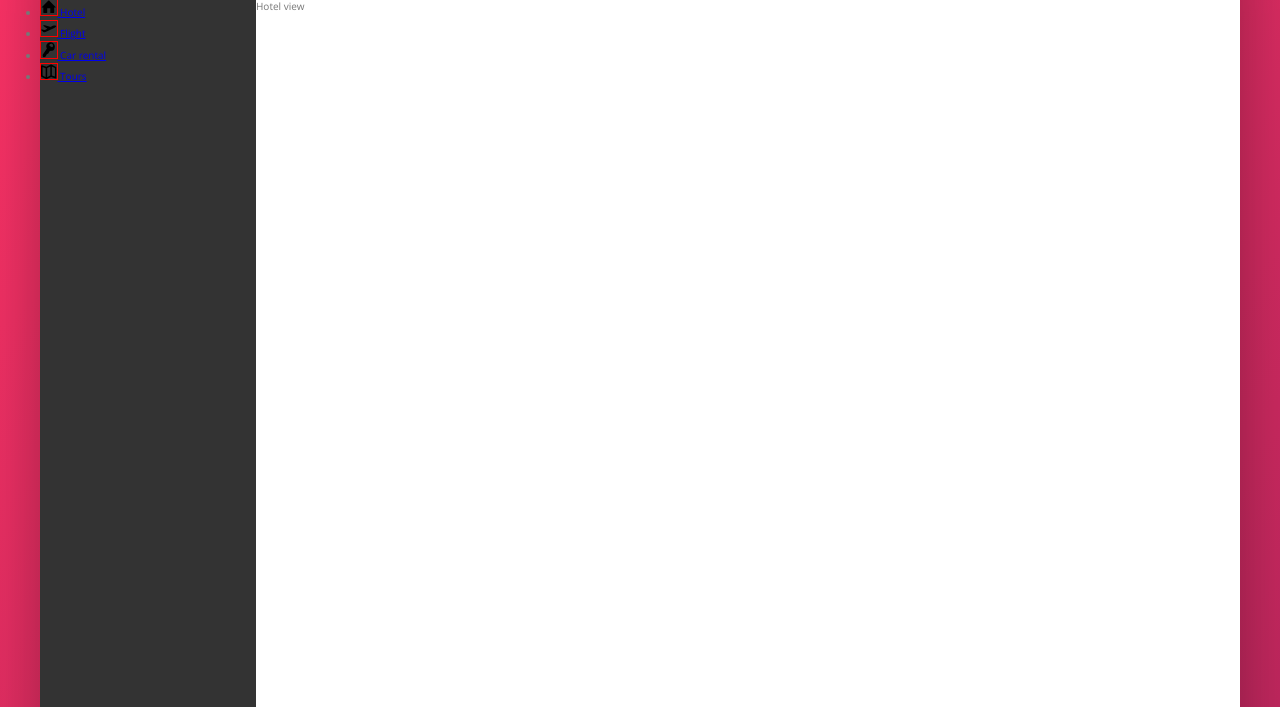
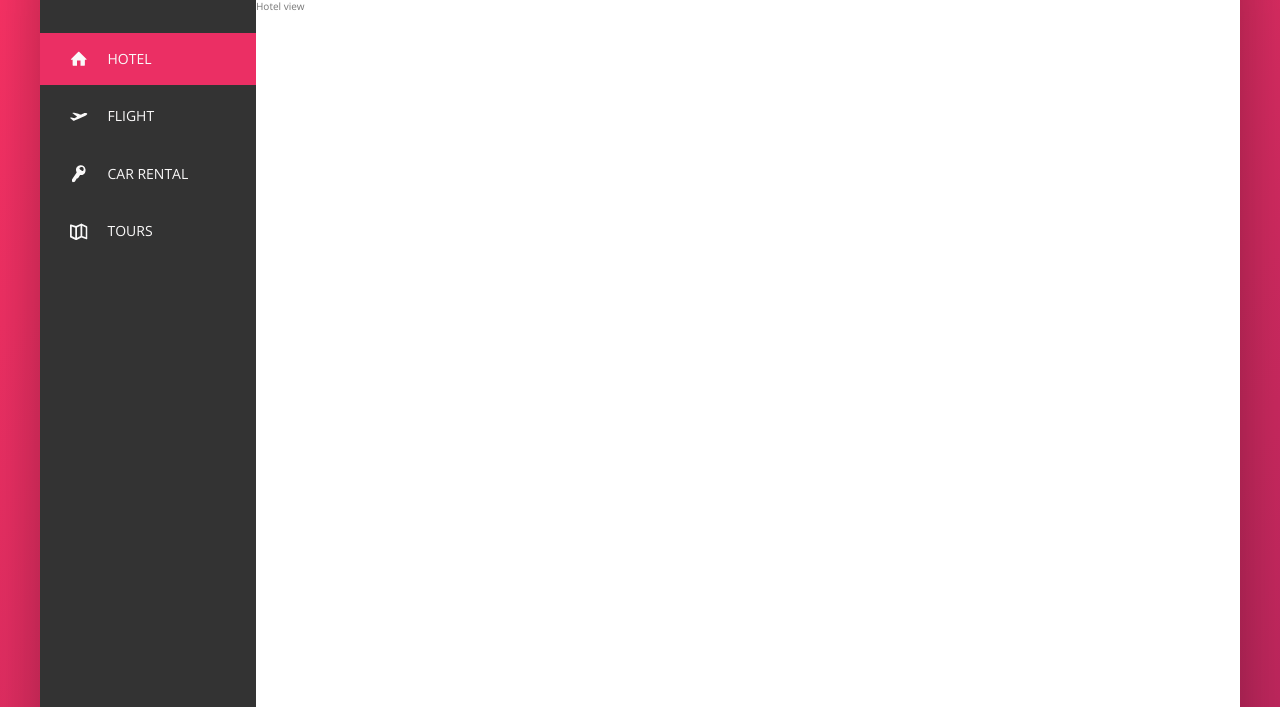
Before and after one commit to AustinWang0120/trillo-flex-site, a website: page index.html in a window 1280 px wide. Shown: the part 152-859 px from the top of the page. Drawn offline with nearby package versions, Linux system fonts and the light colour scheme.

Commit message:
build the navigation(part 2)

```diff
--- a/index.html
+++ b/index.html
@@ -57,7 +57,7 @@
 			<div class="content">
 				<nav class="sidebar">
 					<ul class="side-nav">
-						<li class="side-nav__item">
+						<li class="side-nav__item side-nav__item--active">
 							<a href="#" class="side-nav__link">
 								<svg class="side-nav__icon">
 									<use xlink:href="img/sprite.svg#icon-home"></use>
--- a/sass/_components.scss
+++ b/sass/_components.scss
@@ -90,7 +90,6 @@
 	}
 
 	&__notification {
-		border: 1px solid red;
 		font-size: 0.8rem;
 		height: 1.75rem;
 		width: 1.75rem;
@@ -115,16 +114,60 @@
 
 // SIDE NAVIGATION
 .side-nav {
+	font-size: 1.4rem;
+	list-style: none;
+	margin-top: 3.5rem;
+
 	&__item {
+		position: relative;
+
+		&:not(:last-child) {
+			margin-bottom: 0.5rem;
+		}
+
+		&::before {
+			content: "";
+			position: absolute;
+			top: 0;
+			left: 0;
+			height: 100%;
+			width: 3px;
+			background-color: var(--color-primary);
+			transform: scaleY(0);
+			transition: transform 0.2s, width 0.4s cubic-bezier(1, 0, 0, 1) 0.2s,
+				background-color 0.1s;
+		}
+
+		&:hover::before,
+		&--active::before {
+			transform: scaleY(1);
+			width: 100%;
+		}
+
+		&:active::before {
+			background-color: var(--color-primary-light);
+		}
 	}
 
-	&__link {
+	&__link:link,
+	&__link:visited {
+		color: var(--color-grey-light-1);
+		text-decoration: none;
+		text-transform: uppercase;
+		display: block;
+		padding: 1.5rem 3rem;
+		position: relative;
+		z-index: 10;
+
+		display: flex;
+		align-items: center;
 	}
 
 	&__icon {
-		border: 1px solid red;
 		width: 1.75rem;
 		height: 1.75rem;
+		margin-right: 2rem;
+		fill: currentColor;
 	}
 }
 
```
Also changed, not shown: css/style.css.
